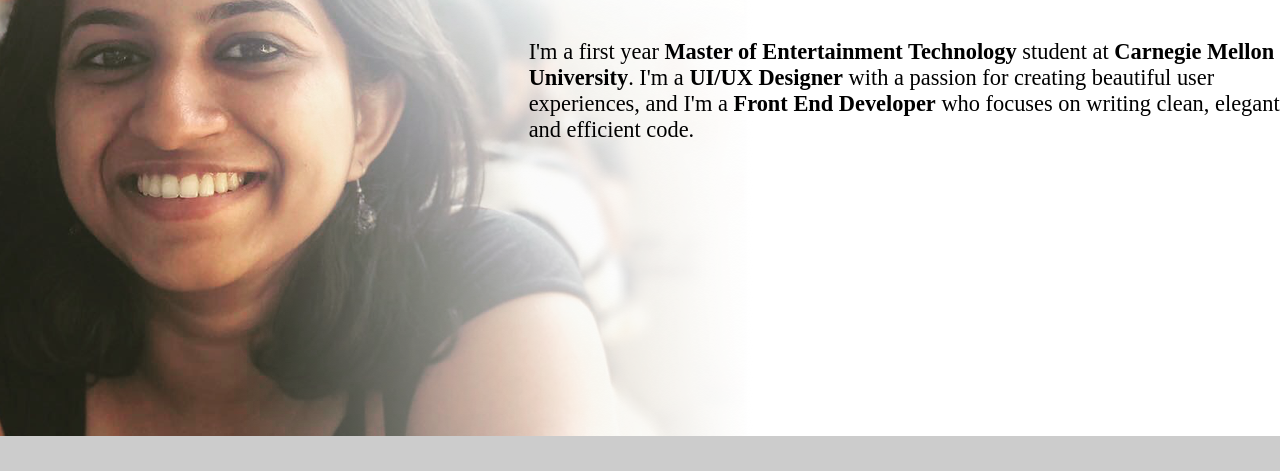
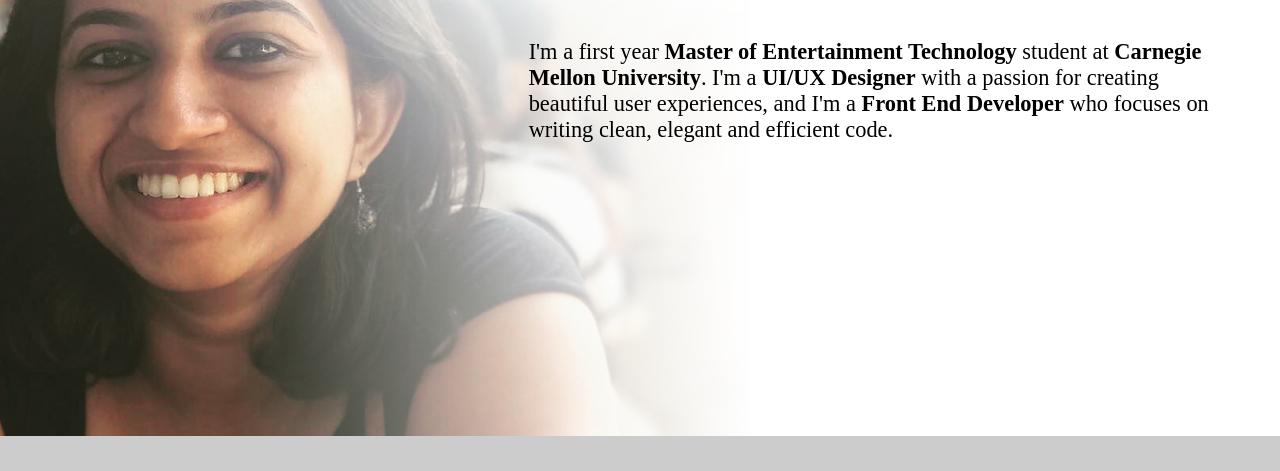
Before and after one commit to nishakk/personal-website, a plain HTML site: page index.html in a window 1280 px wide. Shown: the part 329-800 px from the top of the page. Drawn offline with Linux system fonts and the light colour scheme.

Commit message:
trial changes

```diff
--- a/css/styles.css
+++ b/css/styles.css
@@ -83,6 +83,7 @@ body {
   position: absolute;
   left: 41.3%;
   top: 40%;
+  right: 4%;
   font-family: 'Avenir Next';
   font-size: 1.4em;
   text-align: left;
```
